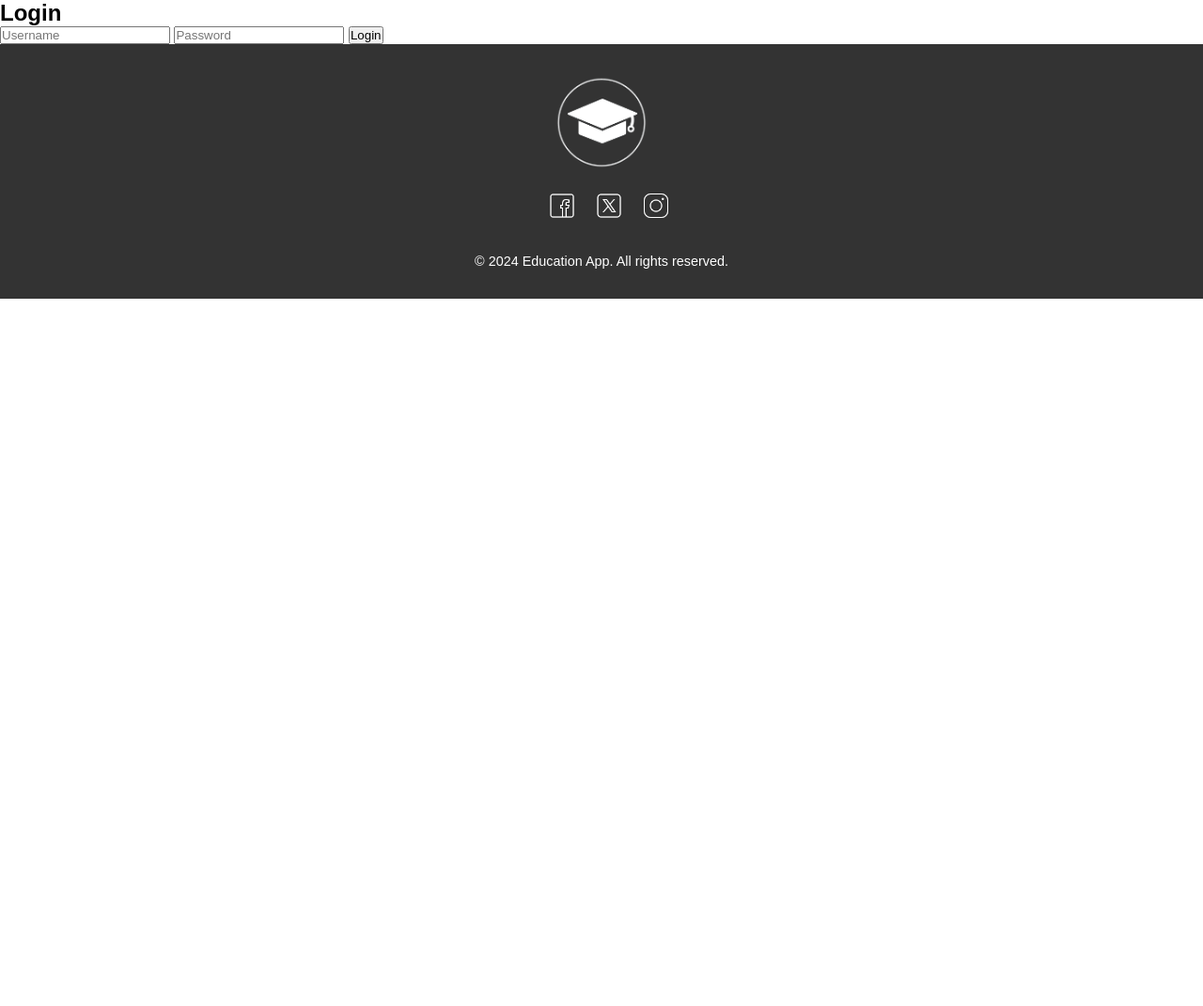
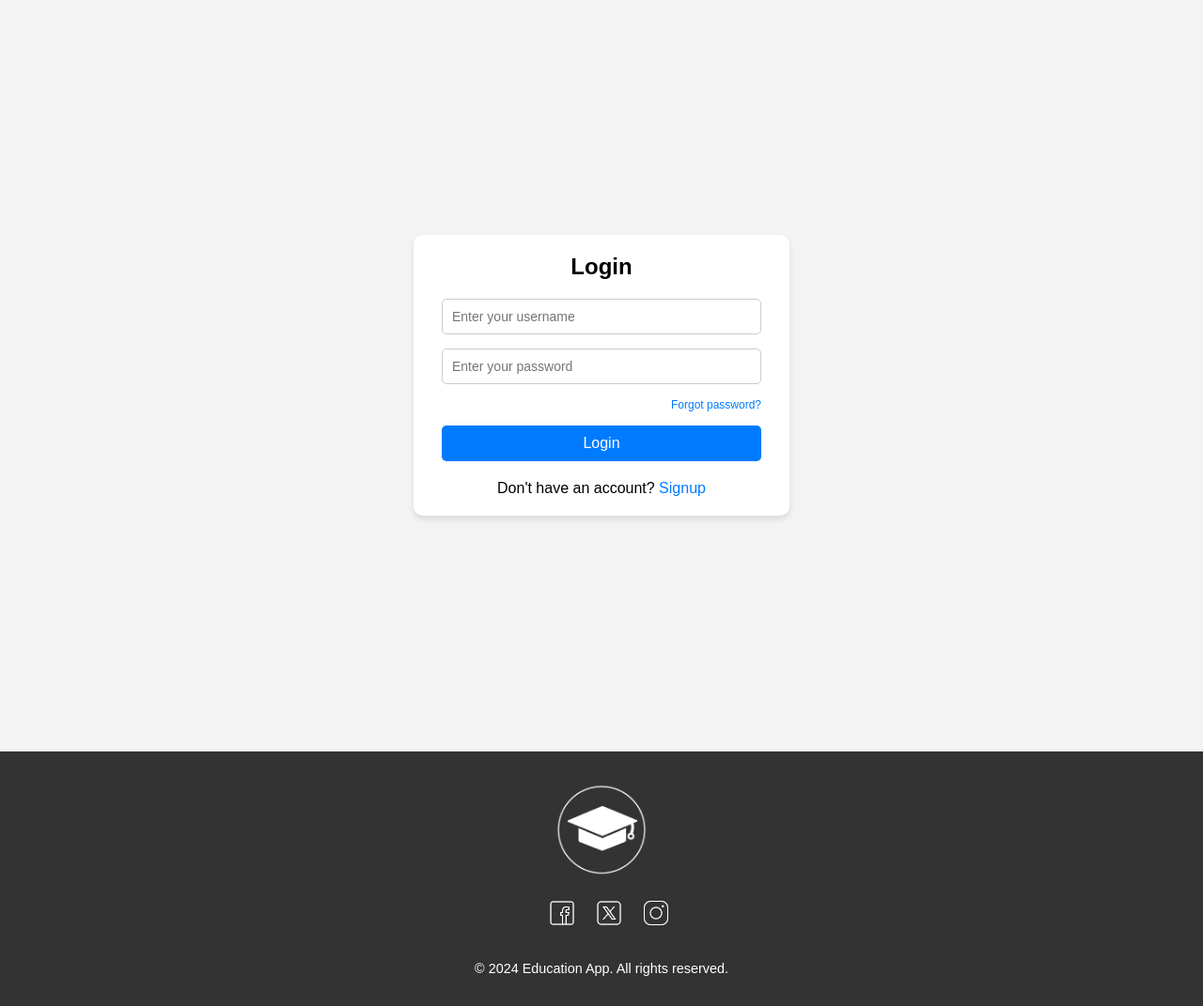
Before and after one commit to GeorgeMoucht/quizWebApp, a Django app: page /authenticate/login/ in a window 1280 px wide. Shown: the part 78-1149 px from the top of the page at 94% size. Before the commit the page ends 396 px from the top, so only its background shows below. Run offline with Django 5.2, Linux system fonts and the light colour scheme; style sheets or scripts are compiled from the project's sources; parts of the project's set-up code (start-up, migrations or seed data) failed here and were passed over; some libraries are stand-ins or nearby versions.

Commit message:
Create log in & register UI and fix hrefs for register and log out in navigation bar

```diff
--- /dev/null
+++ b/authentication/static/authentication/styles.scss
@@ -0,0 +1,78 @@
+.login-container {
+    display: flex;
+    justify-content: center;
+    align-items: center;
+    height: 100vh;
+    background-color: #f3f3f3;
+
+    .login-card {
+        background: white;
+        padding: 20px 30px;
+        border-radius: 10px;
+        box-shadow: 0 4px 6px rgba(0, 0, 0, 0.1);
+        width: 100%;
+        max-width: 400px;
+
+        h2 {
+            margin-bottom: 20px;
+            font-size: 24px;
+            text-align: center;
+        }
+
+        form {
+            .form-group {
+                margin-bottom: 15px;
+
+                input {
+                    width: 100%;
+                    padding: 10px;
+                    border: 1px solid #ccc;
+                    border-radius: 5px;
+                    font-size: 14px;
+                }
+            }
+
+            a {
+                display: block;
+                font-size: 12px;
+                color: #007bff;
+                text-decoration: none;
+                margin-bottom: 15px;
+                text-align: right;
+
+                &:hover {
+                    text-decoration: underline;
+                }
+            }
+
+            .login-button {
+                background-color: #007bff;
+                color: white;
+                border: none;
+                width: 100%;
+                padding: 10px;
+                border-radius: 5px;
+                font-size: 16px;
+                cursor: pointer;
+
+                &:hover {
+                    background-color: #0056b3;
+                }
+            }
+        }
+
+        .register-link {
+            margin-top: 20px;
+            text-align: center;
+
+            a {
+                color: #007bff;
+                text-decoration: none;
+
+                &:hover {
+                    text-decoration: underline;
+                }
+            }
+        }
+    }
+}
--- a/authentication/templates/authentication/login.html
+++ b/authentication/templates/authentication/login.html
@@ -1,29 +1,23 @@
-{% extends 'core/base.html' %}
+{% extends "core/base.html" %}
 
 {% block content %}
-<h2>Login</h2>
-
-{% if messages %}
-    {% for message in messages %}
-        <p>{{ message }}</p>
-    {% endfor %}
-{% endif %}
-
-<form method="POST">
-    {% csrf_token %}
-    <input
-        type="text"
-        name="username"
-        placeholder="Username"
-        required
-    >
-    <input
-        type="password"
-        name="password"
-        placeholder="Password"
-        required
-    >
-
-    <button type="submit">Login</button>
-</form>
+<div class="login-container">
+    <div class="login-card">
+        <h2>Login</h2>
+        <form method="POST">
+            {% csrf_token %}
+            <div class="form-group">
+                <input type="text" name="username" placeholder="Enter your username" required>
+            </div>
+            <div class="form-group">
+                <input type="password" name="password" placeholder="Enter your password" required>
+            </div>
+            <div class="form-group">
+                <a href="#">Forgot password?</a>
+            </div>
+            <button type="submit" class="login-button">Login</button>
+        </form>
+        <p class="register-link">Don't have an account? <a href="/authenticate/register/">Signup</a></p>
+    </div>
+</div>
 {% endblock %}
--- a/authentication/views.py
+++ b/authentication/views.py
@@ -36,11 +36,7 @@ def register_view(request):
             return redirect('login')
     else:
         form = CustomUserCreationForm()
-    return render(
-        request,
-        'authentication/register.html',
-        {'form': form}
-    )
+    return render(request,'authentication/register.html',{'form': form})
 
 # Login view
 def login_view(request):
--- a/core/templates/core/components/navigation.html
+++ b/core/templates/core/components/navigation.html
@@ -15,7 +15,7 @@
         <img src="{{ user_profile.get_avatar_url }}" alt="{{ user.username }}" class="profile-pic" onclick="toggleDropdown()">
         <ul class="dropdown-menu">
             <li><a href="/profiles">Profile</a></li>
-            <li><a href="/authentication/logout">Logout</a></li>
+            <li><a href="/authenticate/logout">Logout</a></li>
         </ul>
     </div>
     {% endif %}
@@ -30,7 +30,7 @@
             {% if not user.is_authenticated %}
             <ul class="nav-links">
                 <li><a href="/authenticate/login">Login</a></li>
-                <li><a href="/authentication/register">Register</a></li>
+                <li><a href="/authenticate/register">Register</a></li>
             </ul>
             {% endif %}
         </div>
--- a/core/urls.py
+++ b/core/urls.py
@@ -1,9 +1,8 @@
 #authentication/urls.py
-from django.urls import path
+from django.urls import path,include
 from . import views
 
 urlpatterns = [
     path('', views.homepage_view, name='homepage'),
+    path('authenticate/', include('authentication.urls')),
 ]
-
-#TestCommit
--- a/static/global/main.scss
+++ b/static/global/main.scss
@@ -1,3 +1,5 @@
 @import 'core/static/core/styles';
 @import 'profiles/static/profiles/styles';
 @import 'courses/static/courses/styles';
+@import 'authentication/static/authentication/styles';
+@import 'authentication/static/authentication/register';
```
Also changed, not shown: authentication/forms.py (+5 -3 lines), authentication/static/authentication/register.scss (added, +56 -0 lines), authentication/templates/authentication/register.html (+45 -6 lines), core/views.py (line endings or trailing spaces), 2 other files.
